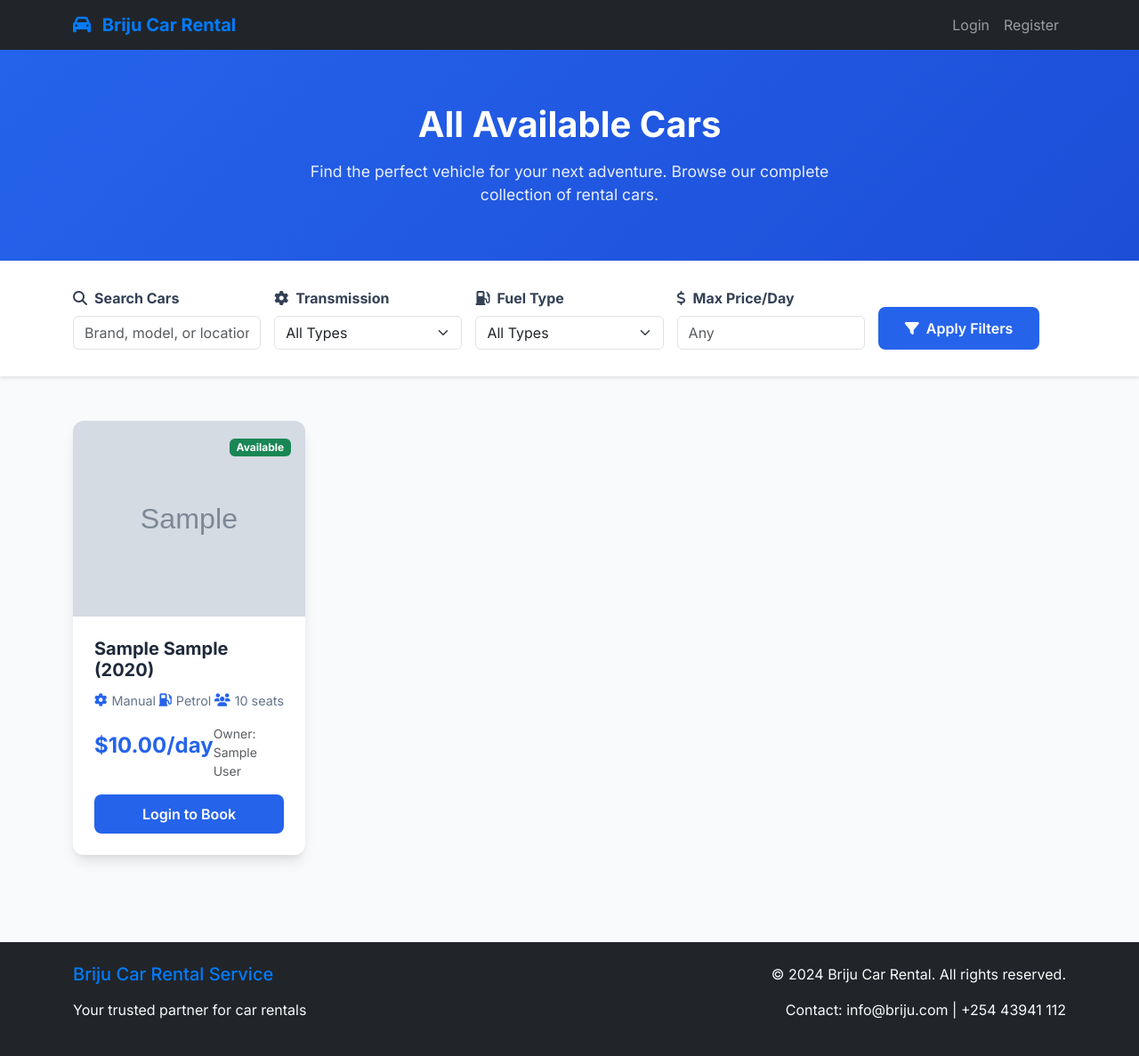
After one commit to brianmuriithi371-wq/briju-car-rentals, a PHP site: page /cars.php in a window 1280 px wide. The commit adds this page. Shown: the whole page at 89% size. Run offline with PHP 8.4, Linux system fonts and the light colour scheme; tables that the repository leaves empty hold one stand-in row (values such as "Sample post"); grey boxes marked "Sample" are stand-in pictures.

Commit message:
modified image upload functionality

```diff
--- a/briju_car_rental.sql
+++ b/briju_car_rental.sql
@@ -1,4 +1,4 @@
--- Active: 1753950191628@@127.0.0.1@3306@briju_car_rental
+-- Active: 1756719890619@@127.0.0.1@3306@briju_car_rental
 CREATE DATABASE briju_car_rental;
 USE briju_car_rental;
 
@@ -47,6 +47,7 @@ CREATE TABLE bookings (
     end_date DATE NOT NULL,
     total_amount DECIMAL(10,2) NOT NULL,
     status ENUM('pending', 'confirmed', 'active', 'completed', 'cancelled') DEFAULT 'pending',
+    service_type ENUM('self-drive', 'chauffeur') DEFAULT 'self-drive',
     pickup_location VARCHAR(255),
     dropoff_location VARCHAR(255),
     created_at TIMESTAMP DEFAULT CURRENT_TIMESTAMP,
--- /dev/null
+++ b/public/cars.php
@@ -0,0 +1,425 @@
+<?php include '../config/config.php'; ?>
+<?php include 'header.php'; ?>
+
+<!DOCTYPE html>
+<html lang="en">
+<head>
+    <meta charset="UTF-8">
+    <meta name="viewport" content="width=device-width, initial-scale=1.0">
+    <title>All Cars - DriveShare</title>
+
+    <!-- Bootstrap 5 CSS -->
+    <link href="https://cdn.jsdelivr.net/npm/bootstrap@5.3.0-alpha1/dist/css/bootstrap.min.css" rel="stylesheet">
+
+    <!-- Font Awesome -->
+    <link rel="stylesheet" href="https://cdnjs.cloudflare.com/ajax/libs/font-awesome/6.4.0/css/all.min.css">
+
+    <!-- Google Fonts -->
+    <link href="https://fonts.googleapis.com/css2?family=Inter:wght@300;400;500;600;700&display=swap" rel="stylesheet">
+
+    <style>
+        :root {
+            --primary: #2563eb;
+            --primary-dark: #1d4ed8;
+            --secondary: #64748b;
+            --accent: #f59e0b;
+            --light: #f8fafc;
+            --dark: #1e293b;
+            --success: #10b981;
+            --card-shadow: 0 10px 15px -3px rgba(0, 0, 0, 0.1), 0 4px 6px -2px rgba(0, 0, 0, 0.05);
+            --hover-shadow: 0 20px 25px -5px rgba(0, 0, 0, 0.1), 0 10px 10px -5px rgba(0, 0, 0, 0.04);
+        }
+
+        * {
+            font-family: 'Inter', sans-serif;
+        }
+
+        body {
+            background-color: #f8fafc;
+            color: #334155;
+        }
+
+        /* Page Header */
+        .page-header {
+            background: linear-gradient(135deg, var(--primary), var(--primary-dark));
+            color: white;
+            padding: 60px 0;
+            text-align: center;
+        }
+
+        .page-header h1 {
+            font-weight: 700;
+            margin-bottom: 1rem;
+        }
+
+        .page-header p {
+            font-size: 1.1rem;
+            opacity: 0.9;
+            max-width: 600px;
+            margin: 0 auto;
+        }
+
+        /* Filters Section */
+        .filters-section {
+            background: white;
+            padding: 30px 0;
+            box-shadow: 0 2px 4px rgba(0, 0, 0, 0.1);
+        }
+
+        .filter-form {
+            max-width: 1200px;
+            margin: 0 auto;
+        }
+
+        .filter-row {
+            display: flex;
+            flex-wrap: wrap;
+            gap: 15px;
+            align-items: end;
+        }
+
+        .filter-group {
+            flex: 1;
+            min-width: 200px;
+        }
+
+        .filter-btn {
+            background-color: var(--primary);
+            border: none;
+            padding: 12px 30px;
+            font-weight: 600;
+            border-radius: 8px;
+            transition: all 0.3s ease;
+        }
+
+        .filter-btn:hover {
+            background-color: var(--primary-dark);
+            transform: translateY(-2px);
+        }
+
+        /* Cars Grid */
+        .cars-grid {
+            padding: 50px 0;
+        }
+
+        .car-card {
+            border: none;
+            border-radius: 12px;
+            overflow: hidden;
+            transition: all 0.3s ease;
+            box-shadow: var(--card-shadow);
+            height: 100%;
+        }
+
+        .car-card:hover {
+            transform: translateY(-10px);
+            box-shadow: var(--hover-shadow);
+        }
+
+        .car-card-img {
+            height: 220px;
+            object-fit: cover;
+            width: 100%;
+        }
+
+        .car-card-body {
+            padding: 1.5rem;
+        }
+
+        .car-card-title {
+            font-weight: 700;
+            color: var(--dark);
+            margin-bottom: 0.75rem;
+            font-size: 1.25rem;
+        }
+
+        .car-card-features {
+            display: flex;
+            justify-content: space-between;
+            margin-bottom: 1rem;
+        }
+
+        .car-feature {
+            display: flex;
+            align-items: center;
+            color: var(--secondary);
+            font-size: 0.9rem;
+        }
+
+        .car-feature i {
+            margin-right: 5px;
+            color: var(--primary);
+        }
+
+        .car-price {
+            font-weight: 700;
+            color: var(--primary);
+            font-size: 1.5rem;
+            margin-bottom: 1rem;
+        }
+
+        .car-card-btn {
+            background-color: var(--primary);
+            border: none;
+            width: 100%;
+            padding: 10px;
+            font-weight: 600;
+            border-radius: 8px;
+            transition: all 0.3s ease;
+        }
+
+        .car-card-btn:hover {
+            background-color: var(--primary-dark);
+            transform: translateY(-2px);
+        }
+
+        /* No Results */
+        .no-results {
+            text-align: center;
+            padding: 60px 20px;
+            color: var(--secondary);
+        }
+
+        .no-results i {
+            font-size: 4rem;
+            margin-bottom: 1rem;
+            opacity: 0.5;
+        }
+
+        /* Pagination */
+        .pagination-wrapper {
+            display: flex;
+            justify-content: center;
+            padding: 40px 0;
+        }
+
+        .pagination {
+            --bs-pagination-color: var(--primary);
+            --bs-pagination-hover-color: white;
+            --bs-pagination-hover-bg: var(--primary);
+        }
+
+        /* Responsive */
+        @media (max-width: 768px) {
+            .filter-row {
+                flex-direction: column;
+                align-items: stretch;
+            }
+
+            .filter-group {
+                min-width: auto;
+            }
+
+            .car-card-features {
+                flex-direction: column;
+                gap: 8px;
+            }
+        }
+    </style>
+</head>
+<body>
+    <!-- Page Header -->
+    <section class="page-header">
+        <div class="container">
+            <h1>All Available Cars</h1>
+            <p>Find the perfect vehicle for your next adventure. Browse our complete collection of rental cars.</p>
+        </div>
+    </section>
+
+    <!-- Filters Section -->
+    <section class="filters-section">
+        <div class="container">
+            <form method="GET" class="filter-form">
+                <div class="filter-row">
+                    <div class="filter-group">
+                        <label for="search" class="form-label fw-bold">
+                            <i class="fas fa-search me-2"></i>Search Cars
+                        </label>
+                        <input type="text" name="search" id="search" class="form-control" placeholder="Brand, model, or location..."
+                               value="<?php echo isset($_GET['search']) ? htmlspecialchars($_GET['search']) : ''; ?>">
+                    </div>
+
+                    <div class="filter-group">
+                        <label for="transmission" class="form-label fw-bold">
+                            <i class="fas fa-cog me-2"></i>Transmission
+                        </label>
+                        <select name="transmission" id="transmission" class="form-select">
+                            <option value="">All Types</option>
+                            <option value="manual" <?php echo (isset($_GET['transmission']) && $_GET['transmission'] == 'manual') ? 'selected' : ''; ?>>Manual</option>
+                            <option value="automatic" <?php echo (isset($_GET['transmission']) && $_GET['transmission'] == 'automatic') ? 'selected' : ''; ?>>Automatic</option>
+                        </select>
+                    </div>
+
+                    <div class="filter-group">
+                        <label for="fuel_type" class="form-label fw-bold">
+                            <i class="fas fa-gas-pump me-2"></i>Fuel Type
+                        </label>
+                        <select name="fuel_type" id="fuel_type" class="form-select">
+                            <option value="">All Types</option>
+                            <option value="petrol" <?php echo (isset($_GET['fuel_type']) && $_GET['fuel_type'] == 'petrol') ? 'selected' : ''; ?>>Petrol</option>
+                            <option value="diesel" <?php echo (isset($_GET['fuel_type']) && $_GET['fuel_type'] == 'diesel') ? 'selected' : ''; ?>>Diesel</option>
+                            <option value="electric" <?php echo (isset($_GET['fuel_type']) && $_GET['fuel_type'] == 'electric') ? 'selected' : ''; ?>>Electric</option>
+                            <option value="hybrid" <?php echo (isset($_GET['fuel_type']) && $_GET['fuel_type'] == 'hybrid') ? 'selected' : ''; ?>>Hybrid</option>
+                        </select>
+                    </div>
+
+                    <div class="filter-group">
+                        <label for="max_price" class="form-label fw-bold">
+                            <i class="fas fa-dollar-sign me-2"></i>Max Price/Day
+                        </label>
+                        <input type="number" name="max_price" id="max_price" class="form-control" placeholder="Any"
+                               value="<?php echo isset($_GET['max_price']) ? htmlspecialchars($_GET['max_price']) : ''; ?>" min="0">
+                    </div>
+
+                    <div class="filter-group">
+                        <button type="submit" class="btn filter-btn text-white">
+                            <i class="fas fa-filter me-2"></i>Apply Filters
+                        </button>
+                    </div>
+                </div>
+            </form>
+        </div>
+    </section>
+
+    <!-- Cars Grid -->
+    <section class="cars-grid">
+        <div class="container">
+            <div class="row g-4">
+                <?php
+                // Build query with filters
+                $where_conditions = ["c.is_available = 1"];
+                $params = [];
+
+                if (!empty($_GET['search'])) {
+                    $search = '%' . $_GET['search'] . '%';
+                    $where_conditions[] = "(c.brand LIKE ? OR c.model LIKE ? OR c.license_plate LIKE ? OR u.full_name LIKE ?)";
+                    $params = array_merge($params, [$search, $search, $search, $search]);
+                }
+
+                if (!empty($_GET['transmission'])) {
+                    $where_conditions[] = "c.transmission = ?";
+                    $params[] = $_GET['transmission'];
+                }
+
+                if (!empty($_GET['fuel_type'])) {
+                    $where_conditions[] = "c.fuel_type = ?";
+                    $params[] = $_GET['fuel_type'];
+                }
+
+                if (!empty($_GET['max_price'])) {
+                    $where_conditions[] = "c.price_per_day <= ?";
+                    $params[] = $_GET['max_price'];
+                }
+
+                $where_clause = implode(' AND ', $where_conditions);
+
+                // Pagination
+                $page = isset($_GET['page']) ? (int)$_GET['page'] : 1;
+                $per_page = 12;
+                $offset = ($page - 1) * $per_page;
+
+                // Get total count
+                $count_stmt = $pdo->prepare("SELECT COUNT(*) FROM cars c JOIN users u ON c.owner_id = u.id WHERE $where_clause");
+                $count_stmt->execute($params);
+                $total_cars = $count_stmt->fetchColumn();
+                $total_pages = ceil($total_cars / $per_page);
+
+                // Get cars
+                $stmt = $pdo->prepare("SELECT c.*, u.full_name as owner_name FROM cars c JOIN users u ON c.owner_id = u.id WHERE $where_clause ORDER BY c.created_at DESC LIMIT $per_page OFFSET $offset");
+                $stmt->execute($params);
+                $cars = $stmt->fetchAll(PDO::FETCH_ASSOC);
+
+                if (empty($cars)):
+                ?>
+                <div class="col-12">
+                    <div class="no-results">
+                        <i class="fas fa-car"></i>
+                        <h3>No cars found</h3>
+                        <p>Try adjusting your search criteria or browse all available cars.</p>
+                        <a href="cars.php" class="btn btn-primary">Clear Filters</a>
+                    </div>
+                </div>
+                <?php else: ?>
+                    <?php foreach($cars as $car): ?>
+                    <div class="col-lg-3 col-md-4 col-sm-6">
+                        <div class="card car-card">
+                            <div class="position-relative">
+                                <img src="<?php echo $car['image_path'] ? '../' . $car['image_path'] : 'images/default-car.jpg'; ?>" class="car-card-img" alt="<?php echo $car['brand'] . ' ' . $car['model']; ?>">
+                                <div class="position-absolute top-0 end-0 m-3">
+                                    <span class="badge bg-success">Available</span>
+                                </div>
+                            </div>
+                            <div class="car-card-body">
+                                <h5 class="car-card-title"><?php echo $car['brand'] . ' ' . $car['model']; ?> (<?php echo $car['year']; ?>)</h5>
+
+                                <div class="car-card-features">
+                                    <div class="car-feature">
+                                        <i class="fas fa-cog"></i>
+                                        <span><?php echo ucfirst($car['transmission']); ?></span>
+                                    </div>
+                                    <div class="car-feature">
+                                        <i class="fas fa-gas-pump"></i>
+                                        <span><?php echo ucfirst($car['fuel_type']); ?></span>
+                                    </div>
+                                    <div class="car-feature">
+                                        <i class="fas fa-users"></i>
+                                        <span><?php echo $car['seats']; ?> seats</span>
+                                    </div>
+                                </div>
+
+                                <div class="d-flex justify-content-between align-items-center mb-3">
+                                    <div class="car-price">$<?php echo $car['price_per_day']; ?>/day</div>
+                                    <div class="text-muted small">Owner: <?php echo $car['owner_name']; ?></div>
+                                </div>
+
+                                <?php if(isset($_SESSION['user_id']) && $_SESSION['user_type'] == 'client'): ?>
+                                    <a href="book_car.php?car_id=<?php echo $car['id']; ?>" class="btn car-card-btn text-white">Book Now</a>
+                                <?php else: ?>
+                                    <a href="login.php" class="btn car-card-btn text-white">Login to Book</a>
+                                <?php endif; ?>
+                            </div>
+                        </div>
+                    </div>
+                    <?php endforeach; ?>
+                <?php endif; ?>
+            </div>
+
+            <!-- Pagination -->
+            <?php if ($total_pages > 1): ?>
+            <div class="pagination-wrapper">
+                <nav aria-label="Car pagination">
+                    <ul class="pagination">
+                        <?php if ($page > 1): ?>
+                        <li class="page-item">
+                            <a class="page-link" href="?<?php echo http_build_query(array_merge($_GET, ['page' => $page - 1])); ?>">
+                                <i class="fas fa-chevron-left"></i>
+                            </a>
+                        </li>
+                        <?php endif; ?>
+
+                        <?php for ($i = max(1, $page - 2); $i <= min($total_pages, $page + 2); $i++): ?>
+                        <li class="page-item <?php echo $i == $page ? 'active' : ''; ?>">
+                            <a class="page-link" href="?<?php echo http_build_query(array_merge($_GET, ['page' => $i])); ?>"><?php echo $i; ?></a>
+                        </li>
+                        <?php endfor; ?>
+
+                        <?php if ($page < $total_pages): ?>
+                        <li class="page-item">
+                            <a class="page-link" href="?<?php echo http_build_query(array_merge($_GET, ['page' => $page + 1])); ?>">
+                                <i class="fas fa-chevron-right"></i>
+                            </a>
+                        </li>
+                        <?php endif; ?>
+                    </ul>
+                </nav>
+            </div>
+            <?php endif; ?>
+        </div>
+    </section>
+
+    <!-- Bootstrap JS Bundle -->
+    <script src="https://cdn.jsdelivr.net/npm/bootstrap@5.3.0-alpha1/dist/js/bootstrap.bundle.min.js"></script>
+
+    <?php include 'footer.php'; ?>
+</body>
+</html>
--- a/public/dashboard.php
+++ b/public/dashboard.php
@@ -86,6 +86,7 @@ if($user_type == 'client') {
                             <tr>
                                 <th><i class="fas fa-car me-1"></i>Car</th>
                                 <th><i class="fas fa-calendar me-1"></i>Dates</th>
+                                <th><i class="fas fa-concierge-bell me-1"></i>Service</th>
                                 <th><i class="fas fa-dollar-sign me-1"></i>Total Amount</th>
                                 <th><i class="fas fa-info-circle me-1"></i>Status</th>
                             </tr>
@@ -93,7 +94,7 @@ if($user_type == 'client') {
                         <tbody>
                             <?php if(empty($bookings)): ?>
                             <tr>
-                                <td colspan="4" class="text-center text-muted py-4">
+                                <td colspan="5" class="text-center text-muted py-4">
                                     <i class="fas fa-inbox fa-2x mb-2"></i><br>
                                     No bookings found. <a href="index.php">Browse cars</a> to make your first booking!
                                 </td>
@@ -103,6 +104,7 @@ if($user_type == 'client') {
                                 <tr>
                                     <td><?php echo $booking['brand'] . ' ' . $booking['model']; ?></td>
                                     <td><?php echo $booking['start_date'] . ' to ' . $booking['end_date']; ?></td>
+                                    <td><span class="badge bg-info"><?php echo ucfirst($booking['service_type']); ?></span></td>
                                     <td>$<?php echo $booking['total_amount']; ?></td>
                                     <td><span class="badge bg-<?php
                                         switch($booking['status']) {
--- a/public/footer.php
+++ b/public/footer.php
@@ -7,7 +7,7 @@
                 </div>
                 <div class="col-md-6 text-end">
                     <p>&copy; 2024 Briju Car Rental. All rights reserved.</p>
-                    <p>Contact: info@briju.com | +1 234 567 890</p>
+                    <p>Contact: info@briju.com | +254 43941 112</p>
                 </div>
             </div>
         </div>
--- a/public/index.php
+++ b/public/index.php
@@ -348,7 +348,7 @@
             <div class="col-lg-4 col-md-6">
                 <div class="card car-card">
                     <div class="position-relative">
-                        <img src="<?php echo $car['image_path'] ?: 'images/default-car.jpg'; ?>" class="car-card-img" alt="<?php echo $car['brand'] . ' ' . $car['model']; ?>">
+                        <img src="<?php echo $car['image_path'] ? '../' . $car['image_path'] : 'images/default-car.jpg'; ?>" class="car-card-img" alt="<?php echo $car['brand'] . ' ' . $car['model']; ?>">
                         <div class="position-absolute top-0 end-0 m-3">
                             <span class="badge bg-success">Available</span>
                         </div>
```
Also changed, not shown: TODO.md (+4 -0 lines), public/book_car.php (+27 -2 lines), assets/uploads/car_690354bd70a8a.jpeg (added), assets/uploads/car_6909a1e443fb3.jpeg (added), assets/uploads/car_6909f9010431e.jpg (added), public/images/default-car.jpg (added).
